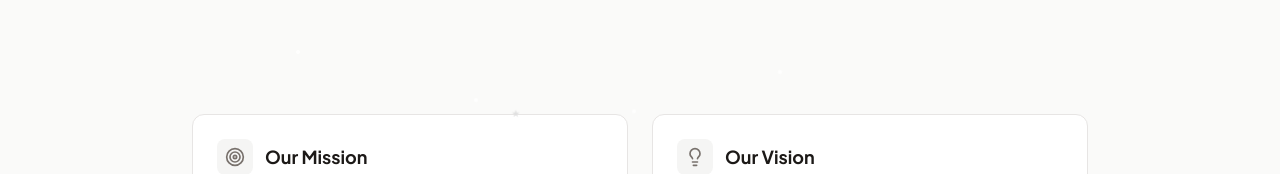
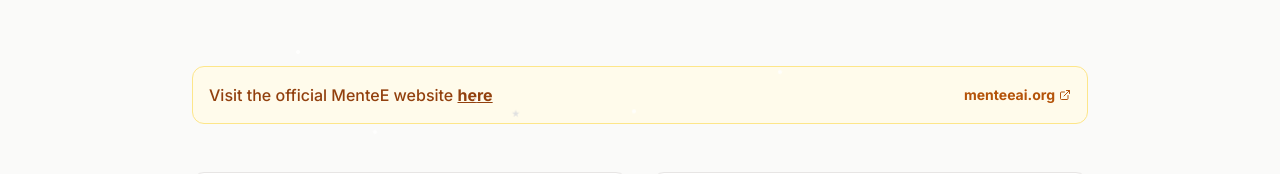
Before and after one commit to SyabAhmad/portfoliocv, a React (Create React App) app: page /mentee in a window 1280 px wide. Shown: the part 528-702 px from the top of the page. Built offline with nearby package versions, Linux system fonts and the light colour scheme; no server answers.

Commit message:
Add MenteE website info banner

```diff
--- a/src/components/MenteE.js
+++ b/src/components/MenteE.js
@@ -151,6 +151,21 @@ const MenteE = () => {
               ))}
             </div>
           </motion.div>
+        </div>
+      </section>
+
+      {/* Info Banner */}
+      <section className="px-4 sm:px-6 lg:px-8">
+        <div className="max-w-4xl mx-auto">
+          <div className="bg-amber-50 border border-amber-200 rounded-xl p-4 flex items-center justify-between flex-wrap gap-3">
+            <p className="text-amber-800 font-medium font-handwriting">
+              Visit the official MenteE website{" "}
+              <a href="https://menteeai.org" target="_blank" rel="noopener noreferrer" className="underline font-bold hover:text-amber-900">here</a>
+            </p>
+            <a href="https://menteeai.org" target="_blank" rel="noopener noreferrer" className="inline-flex items-center gap-1 text-sm font-bold text-amber-700 hover:text-amber-900">
+              menteeai.org <ExternalLink size={12} />
+            </a>
+          </div>
         </div>
       </section>
 
```
